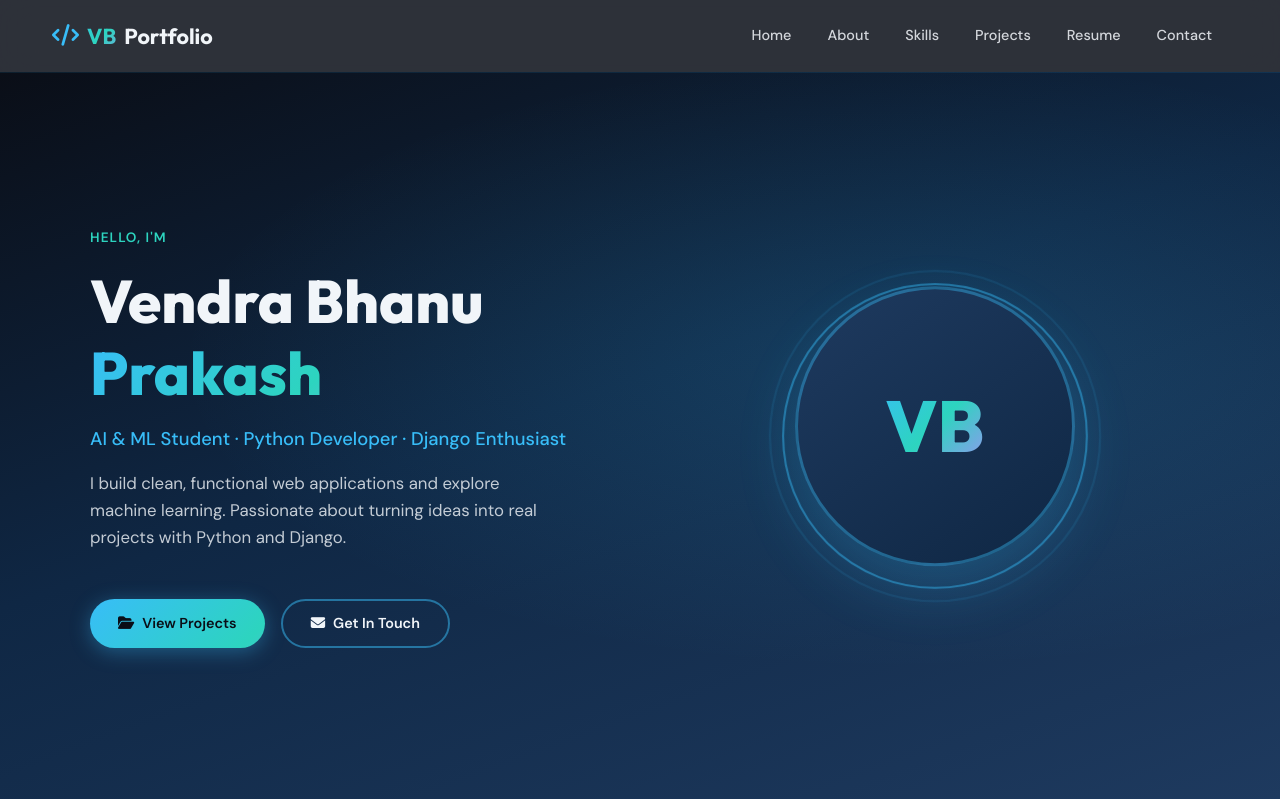
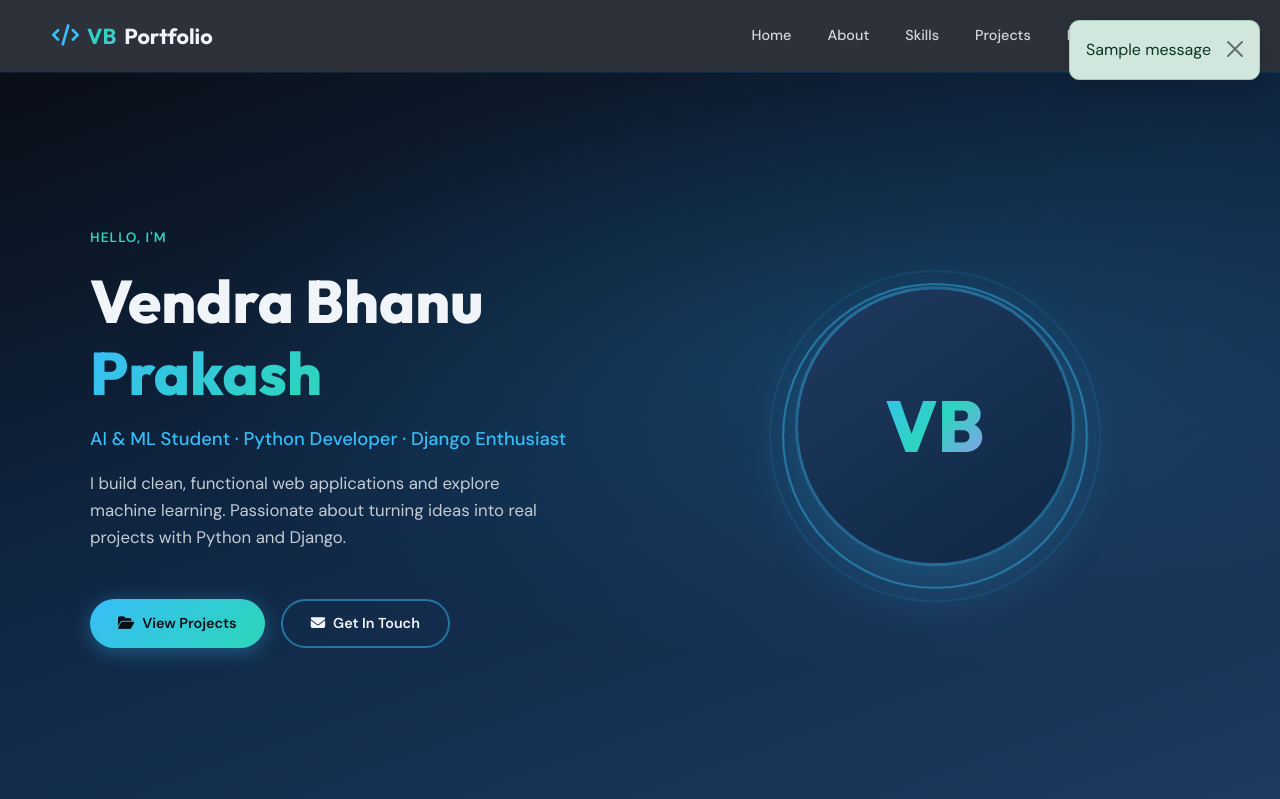
Before and after one commit to Vendrabhanuprakash/portfolio, a Django app: page / in a window 1280 px wide. Shown: the top 799 px of the page. Run offline with Django 5.2, Linux system fonts and the light colour scheme; tables that the repository leaves empty hold one stand-in row (values such as "Sample post"); one stand-in notice (Sample message) is shown.

Commit message:
Update project

```diff
--- a/main/static/style.css
+++ b/main/static/style.css
@@ -100,7 +100,20 @@ img {
 .navbar-brand i {
     color: var(--accent-blue);
 }
+.message-container{
+    position: fixed;
+    top: 20px;
+    right: 20px;
+    z-index: 9999;
+}
 
+.message-container .alert{
+    box-shadow: 0 4px 20px rgba(0,0,0,.15);
+    border-radius: 10px;
+}
+#ccc{
+    margin:0px;
+}
 .navbar-brand .brand-accent {
     background: var(--gradient-primary);
     background-size: 200% 200%;
--- a/main/templates/contact.html
+++ b/main/templates/contact.html
@@ -24,7 +24,8 @@
                 </div>
             </div>
             <div id="contact-container">
-                <form>
+                <form action="{% url 'contact-view' %}" method="post">
+                    {% csrf_token %}
                     <div class="contact-form-group">
                         <label for="name">Name</label>
                         <input type="text" id="name" name="name" placeholder="Your name" required>
@@ -37,7 +38,7 @@
                         <label for="message">Message</label>
                         <textarea id="message" name="message" placeholder="Tell me about your project or idea..." rows="5" required></textarea>
                     </div>
-                    <button type="submit" class="btn btn-primary">
+                    <button  class="btn btn-primary">
                         <i class="fas fa-paper-plane"></i> Send Message
                     </button>
                 </form>
--- a/main/templates/index.html
+++ b/main/templates/index.html
@@ -15,8 +15,21 @@
     <link rel="stylesheet" href="{% static 'style.css' %}">
 </head>
 <body>
+
     {% include 'navbar.html' %}
-
+       {% if messages %}
+<div class="message-container">
+    {% for message in messages %}
+    <div class="alert alert-{{ message.tags }} alert-dismissible fade show" id="ccc">
+        {{ message }}
+        <button type="button"
+                class="btn-close"
+                data-bs-dismiss="alert">
+        </button>
+    </div>
+    {% endfor %}
+</div>
+{% endif %}
     <section class="hero" id="home">
         <div class="hero-grid">
             <div class="hero-content">
--- a/main/urls.py
+++ b/main/urls.py
@@ -1,5 +1,6 @@
 from django.urls import path,include
 from .  import views
 urlpatterns = [
-    path("",view=views.home,name="home")
+    path("",views.home,name="home"),
+    path("contact/",views.contact_view,name="contact-view")
 ]
--- a/main/views.py
+++ b/main/views.py
@@ -1,6 +1,8 @@
-from django.shortcuts import render
-
-
+from django.shortcuts import redirect, render
+from django.http import JsonResponse
+from django.views.decorators.csrf import csrf_exempt
+from django.core.mail import send_mail
+from django.contrib import messages
 def home(request):
     context = {
         'projects': [
@@ -60,3 +62,16 @@ def home(request):
         ],
     }
     return render(request, 'index.html', context)
+def contact_view(request):
+        if request.method == 'POST':
+            name = request.POST.get('name')
+            email = request.POST.get('email')
+            message = request.POST.get('message')
+            send_mail(
+                subject=f'New Contact Form Submission from {name}',
+                message=f'Name: {name}\nEmail: {email}\nMessage:\n{message}',
+                from_email=email,
+                recipient_list=['vendrabhanuprakash149.ai@gmail.com']
+            )
+            messages.success(request, 'Message sent successfully!')
+            return redirect('home')
--- a/portfolio/settings.py
+++ b/portfolio/settings.py
@@ -42,13 +42,14 @@ INSTALLED_APPS = [
 
 MIDDLEWARE = [
     'django.middleware.security.SecurityMiddleware',
+    'whitenoise.middleware.WhiteNoiseMiddleware',
+
     'django.contrib.sessions.middleware.SessionMiddleware',
     'django.middleware.common.CommonMiddleware',
     'django.middleware.csrf.CsrfViewMiddleware',
     'django.contrib.auth.middleware.AuthenticationMiddleware',
     'django.contrib.messages.middleware.MessageMiddleware',
     'django.middleware.clickjacking.XFrameOptionsMiddleware',
-    'whitenoise.middleware.WhiteNoiseMiddleware',
 ]
 
 ROOT_URLCONF = 'portfolio.urls'
--- /dev/null
+++ b/requirements.txt
@@ -0,0 +1,5 @@
+Django==5.1.5
+gunicorn==26.0.0
+whitenoise==6.9.0
+psycopg2-binary==2.9.10
+pillow==11.2.1
```
Also changed, not shown: README.md.
